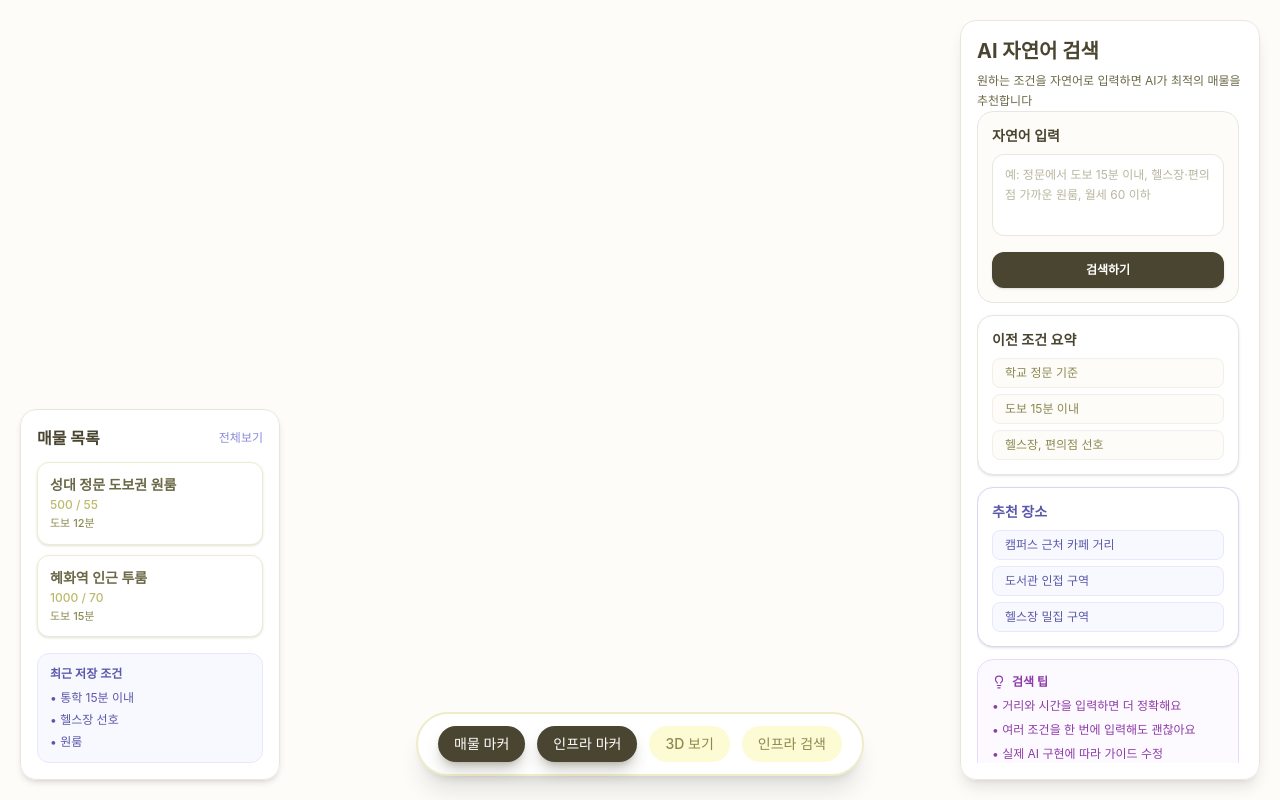
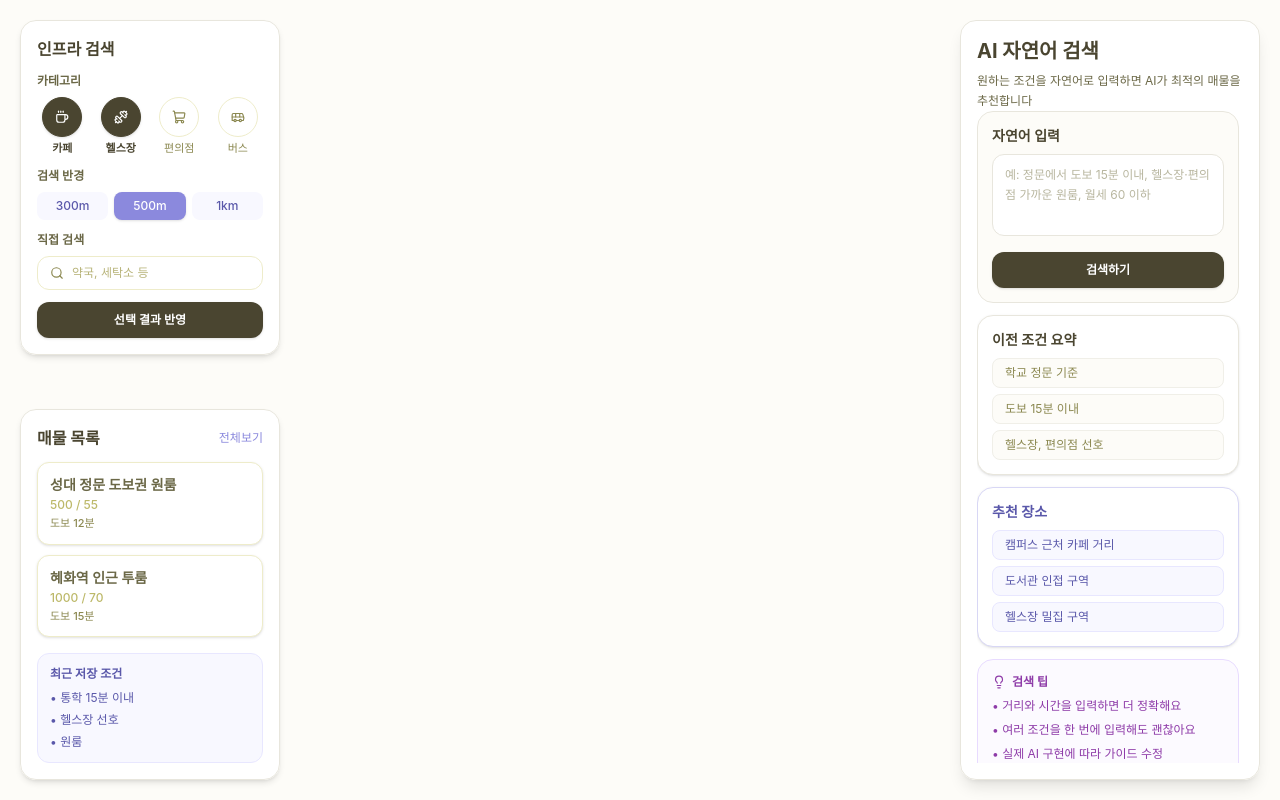
Before and after one commit to skku-2026-capstone-team-2/rooming-frontend, a React (Vite) app in the folder rooming/: page /map in a window 1280 px wide. Built offline with nearby package versions, Linux system fonts and the light colour scheme; a web font is replaced by a local one.

Commit message:
feat: InfraSearchWidget 구현

```diff
--- /dev/null
+++ b/rooming/src/app/components/InfraSearchWidget.tsx
@@ -0,0 +1,153 @@
+import { useState } from "react";
+import { Coffee, Dumbbell, ShoppingCart, Bus, Search } from "lucide-react";
+
+type InfraSearchResult = {
+  categories: string[];
+  radius: number;
+  customKeyword: string;
+};
+
+type InfraSearchWidgetProps = {
+  onApply?: (result: InfraSearchResult) => void;
+};
+
+const infraCategories = [
+  { id: "cafe", label: "카페", icon: <Coffee className="h-3.5 w-3.5" /> },
+  { id: "gym", label: "헬스장", icon: <Dumbbell className="h-3.5 w-3.5" /> },
+  { id: "mart", label: "편의점", icon: <ShoppingCart className="h-3.5 w-3.5" /> },
+  { id: "bus", label: "버스", icon: <Bus className="h-3.5 w-3.5" /> },
+];
+
+const radiusOptions = [
+  { label: "300m", value: 300 },
+  { label: "500m", value: 500 },
+  { label: "1km", value: 1000 },
+];
+
+export default function InfraSearchWidget({ onApply }: InfraSearchWidgetProps) {
+  const [selectedCategories, setSelectedCategories] = useState<string[]>([
+    "cafe",
+    "gym",
+  ]);
+  const [selectedRadius, setSelectedRadius] = useState(500);
+  const [customKeyword, setCustomKeyword] = useState("");
+
+  const toggleCategory = (categoryId: string) => {
+    setSelectedCategories((prev) =>
+      prev.includes(categoryId)
+        ? prev.filter((id) => id !== categoryId)
+        : [...prev, categoryId]
+    );
+  };
+
+  const handleApply = () => {
+    const result = {
+      categories: selectedCategories,
+      radius: selectedRadius,
+      customKeyword: customKeyword.trim(),
+    };
+
+    onApply?.(result);
+    console.log("인프라 검색 조건 반영:", result);
+  };
+
+  return (
+    <div className="absolute left-5 top-5 z-20 w-[260px] rounded-2xl border border-[#E8E6DD] bg-white/95 p-4 shadow-md backdrop-blur-sm">
+      <div className="mb-3">
+        <h3 className="text-base font-bold text-[#4A4530]">인프라 검색</h3>
+        {/* <p className="mt-1 text-xs text-[#8B8850]">
+          원하는 생활 인프라를 지도에 표시해요.
+        </p> */}
+      </div>
+
+      <section className="mb-3">
+        <div className="mb-2 text-xs font-semibold text-[#6B6847]">
+          카테고리
+        </div>
+
+        <div className="grid grid-cols-4 gap-2">
+          {infraCategories.map((category) => {
+            const isSelected = selectedCategories.includes(category.id);
+
+            return (
+              <button
+                key={category.id}
+                onClick={() => toggleCategory(category.id)}
+                className="flex flex-col items-center gap-1 text-xs font-medium transition"
+              >
+                <span
+                  className={`flex h-10 w-10 items-center justify-center rounded-full border transition ${isSelected
+                    ? "border-[#4A4530] bg-[#4A4530] text-white shadow-sm"
+                    : "border-[#EEECCA] bg-white text-[#8B8850] hover:border-[#C1BFFF] hover:bg-[#F5F5FF]"
+                    }`}
+                >
+                  {category.icon}
+                </span>
+
+                <span
+                  className={`text-[11px] ${isSelected ? "font-semibold text-[#4A4530]" : "text-[#8B8850]"
+                    }`}
+                >
+                  {category.label}
+                </span>
+              </button>
+            );
+          })}
+        </div>
+      </section>
+
+      <section className="mb-3">
+        <div className="mb-2 text-xs font-semibold text-[#6B6847]">
+          검색 반경
+        </div>
+
+        <div className="grid grid-cols-3 gap-1.5">
+          {radiusOptions.map((option) => {
+            const isSelected = selectedRadius === option.value;
+
+            return (
+              <button
+                key={option.value}
+                onClick={() => setSelectedRadius(option.value)}
+                className={`rounded-lg px-2 py-1.5 text-xs font-medium transition ${isSelected
+                  ? "bg-[#8B89DD] text-white shadow-sm"
+                  : "bg-[#F8F8FF] text-[#5A58AA] hover:bg-[#E8E7FF]"
+                  }`}
+              >
+                {option.label}
+              </button>
+            );
+          })}
+        </div>
+      </section>
+
+      <section className="mb-3">
+        <div className="mb-2 text-xs font-semibold text-[#6B6847]">
+          직접 검색
+        </div>
+
+        <div className="flex items-center gap-2 rounded-xl border border-[#EEECCA] bg-white px-3 py-2">
+          <Search className="h-3.5 w-3.5 shrink-0 text-[#8B8850]" />
+          <input
+            value={customKeyword}
+            onChange={(e) => setCustomKeyword(e.target.value)}
+            onKeyDown={(e) => {
+              if (e.key === "Enter") {
+                handleApply();
+              }
+            }}
+            placeholder="약국, 세탁소 등"
+            className="w-full bg-transparent text-xs text-[#4A4530] outline-none placeholder:text-[#B8B47A]"
+          />
+        </div>
+      </section>
+
+      <button
+        onClick={handleApply}
+        className="w-full rounded-xl bg-[#4A4530] py-2.5 text-xs font-semibold text-white shadow-sm transition hover:bg-[#3D3928]"
+      >
+        선택 결과 반영
+      </button>
+    </div>
+  );
+}
--- a/rooming/src/app/pages/MainMapScreen.tsx
+++ b/rooming/src/app/pages/MainMapScreen.tsx
@@ -1,7 +1,7 @@
-import { useEffect, useRef } from "react";
-import { useNavigate } from "react-router";
+import { useEffect } from "react";
 import AIPanelScreen from "../components/AIPanel";
 import PropertyListPanel from "../components/PropertyListPanel";
+import InfraSearchWidget from "../components/InfraSearchWidget";
 
 declare global {
   interface Window {
@@ -10,8 +10,8 @@ declare global {
 }
 
 export default function MainMapScreen() {
-  const navigate = useNavigate();
-  const mapInstanceRef = useRef<any>(null);
+  // const navigate = useNavigate();
+  // const mapInstanceRef = useRef<any>(null);
 
   useEffect(() => {
     const waitForTmap = () => {
@@ -44,35 +44,8 @@ export default function MainMapScreen() {
 
       <PropertyListPanel />
       <AIPanelScreen />
+      <InfraSearchWidget />
 
-      <div className="absolute bottom-6 left-1/2 z-50 flex -translate-x-1/2 gap-3 rounded-full border-2 border-[#EEECCA] bg-white px-5 py-3 shadow-xl">
-        <FilterButton text="매물 마커" active />
-        <FilterButton text="인프라 마커" active />
-        <FilterButton text="3D 보기" onClick={() => navigate("/3d-view")} />
-        <FilterButton text="인프라 검색" onClick={() => navigate("/infra-search")} />
-      </div>
     </div>
   );
 }
-
-function FilterButton({
-  text,
-  active = false,
-  onClick,
-}: {
-  text: string;
-  active?: boolean;
-  onClick?: () => void;
-}) {
-  return (
-    <button
-      onClick={onClick}
-      className={`rounded-full px-4 py-2 text-sm font-medium transition ${active
-        ? "bg-[#4A4530] text-white shadow-lg shadow-[#4A4530]/30"
-        : "bg-[#FDFBD4] text-[#8B8850] hover:bg-[#F5F5E8] hover:text-[#8B89DD]"
-        }`}
-    >
-      {text}
-    </button>
-  );
-}
```
